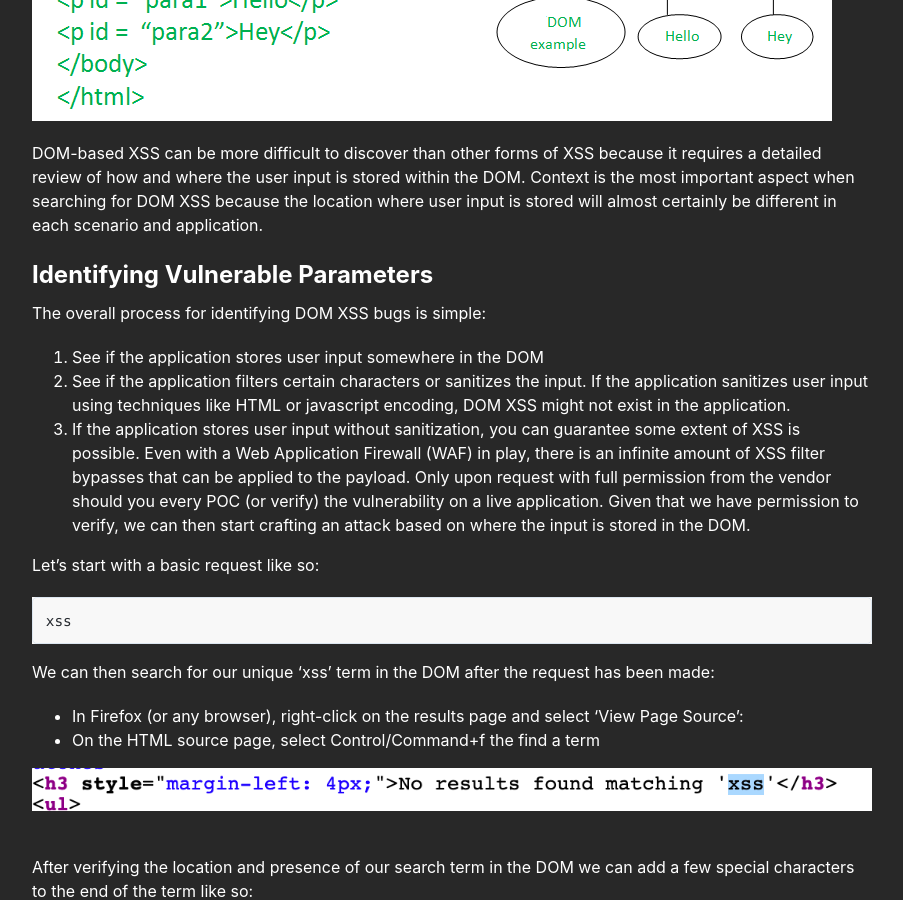
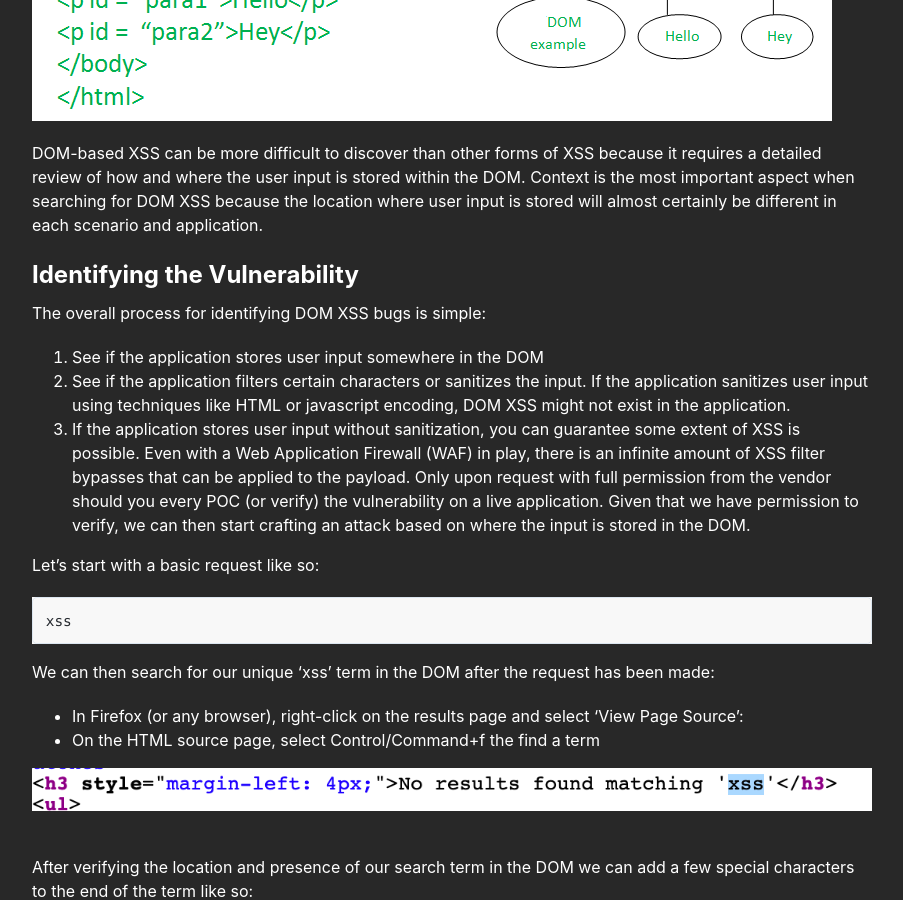
Before and after one commit to Halcy0nic/Halcy0nic.github.io, a Jekyll site: the page built from _posts/2020-01-23-mk-zero-day.md, in a window 1280 px wide and 900 px high, scrolled down 1687 px. Shown: the whole window, without its empty margins (188-1091 px from the left). Built offline with Jekyll 4.4.1, drawn with Linux system fonts in a browser that asks for light colours; comment, search, counter and statistics services are not loaded.

Commit message:
Fixing Verbiage

```diff
--- a/_posts/2020-01-23-mk-zero-day.md
+++ b/_posts/2020-01-23-mk-zero-day.md
@@ -24,7 +24,7 @@ Cross-Site Scripting (XSS) is a common web vulnerability that allows an attacker
 
 DOM-based XSS can be more difficult to discover than other forms of XSS because it requires a detailed review of how and where the user input is stored within the DOM. Context is the most important aspect when searching for DOM XSS because the location where user input is stored will almost certainly be different in each scenario and application.
 
-## Identifying Vulnerable Parameters
+## Identifying the Vulnerability
 The overall process for identifying DOM XSS bugs is simple:
 
 1. See if the application stores user input somewhere in the DOM
```
